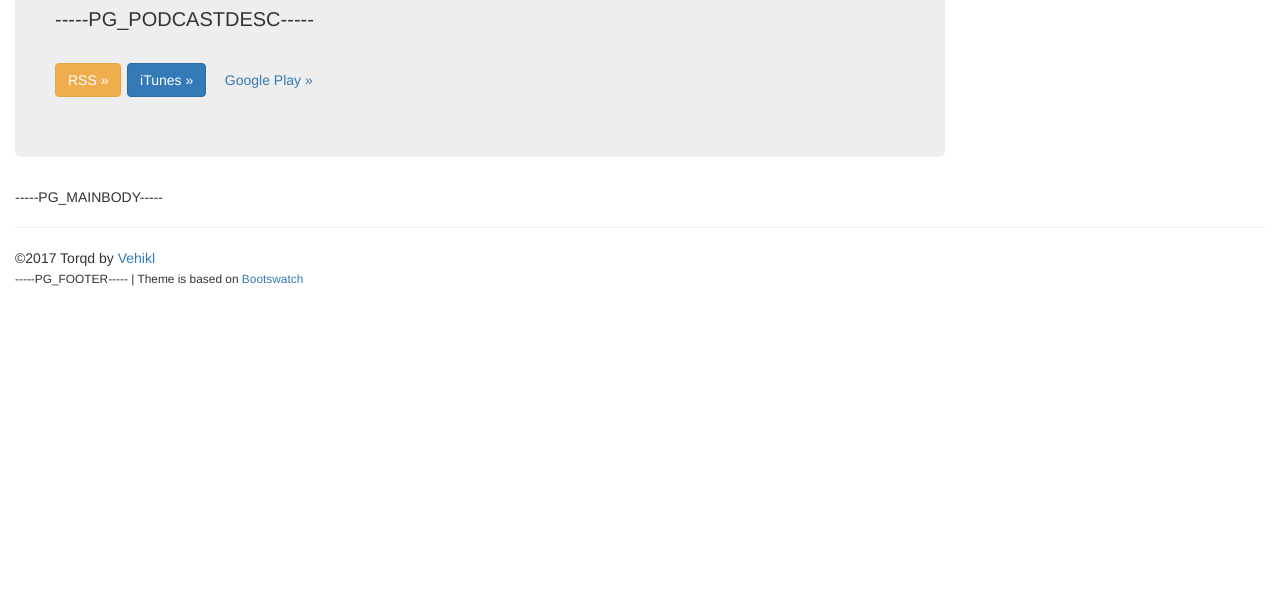
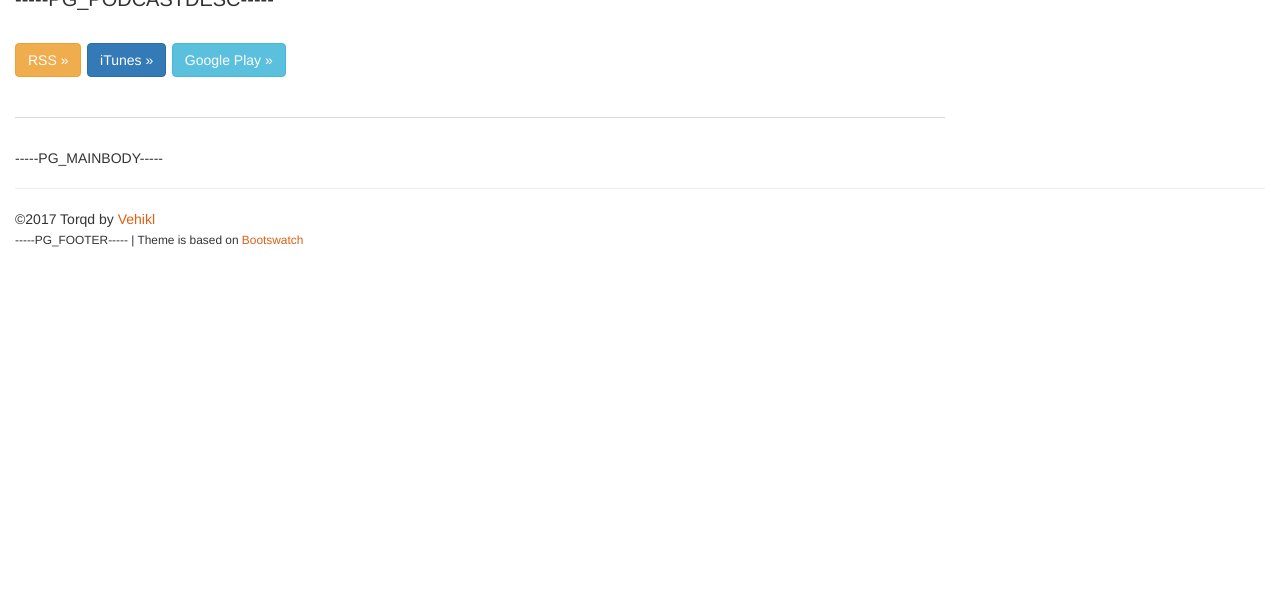
Before and after one commit to stephenbelyea/Torqdly, a plain HTML site: page torqdly/index.htm in a window 1280 px wide. Shown: the part 196-800 px from the top of the page. Drawn offline with nearby package versions, Linux system fonts and the light colour scheme.

Commit message:
Style fixes.

```diff
--- a/torqdly/index.htm
+++ b/torqdly/index.htm
@@ -55,7 +55,7 @@
 			      <p>
               <a class="btn btn-warning" href="http://feeds.feedburner.com/Torqd">RSS &raquo;</a>
               <a class="btn btn-primary" href="https://itunes.apple.com/ca/podcast/torqd/id1258818622">iTunes &raquo;</a>
-              <a class="btn btn-secondary" href="https://play.google.com/music/m/Iy5x5vwxoqpgx7ocdi42wekhwgu?t=Torqd">Google Play &raquo;</a>
+              <a class="btn btn-info" href="https://play.google.com/music/m/Iy5x5vwxoqpgx7ocdi42wekhwgu?t=Torqd">Google Play &raquo;</a>
             </p>
           </div>
 		      -----PG_MAINBODY-----
--- a/torqdly/style/custom.css
+++ b/torqdly/style/custom.css
@@ -4,6 +4,8 @@
 
 /* Orange: #dd5f13 */
 /* Black: #222 */
+/* Grey: #6f6f6f */
+/* Light grey: #ddd */
 
 body {
   padding-top: 75px;
@@ -21,7 +23,14 @@ body {
   display: inline-flex !important;
 }
 
+.torqdly a {
+  color: #dd5f13;
+}
+.torqdly a.btn {
+  color: white !important;
+}
 .torqdly a:hover, .torqdly a:focus {
+  color: orangered;
   transition: all .2s;
 }
 .torqdly .navbar-default {
@@ -36,9 +45,16 @@ body {
 }
 .torqdly .container .jumbotron,
 .torqdly .container-fluid .jumbotron {
-  padding: 3rem 4rem;
+  padding: 1rem 0;
+  background: none;
+  border-radius: 0;
+  border-bottom: solid .1rem #ddd;
 }
 .torqdly .navbar-default .navbar-nav>li>a:hover,
 .torqdly .navbar-default .navbar-nav>li>a:focus {
   color: #dd5f13;
 }
+.torqdly .episode_title {
+  margin-bottom: 1.25rem;
+  font-weight: bold;
+}
```
